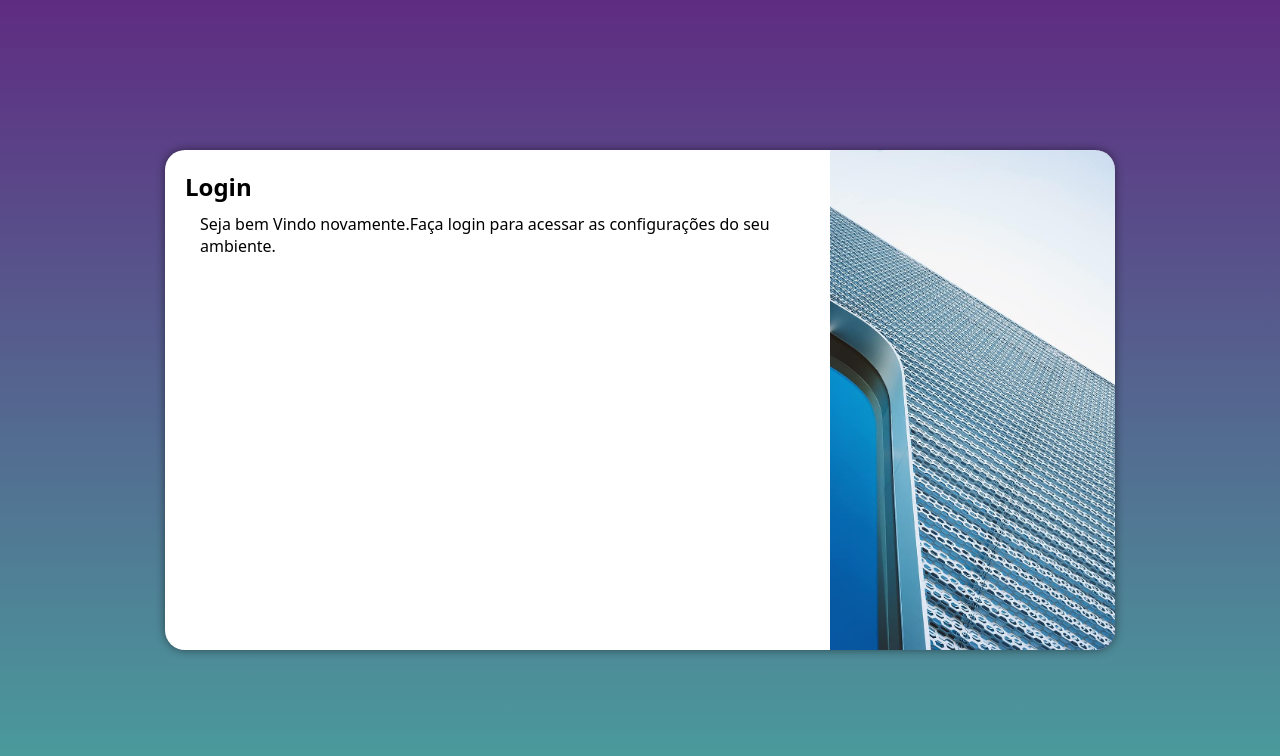
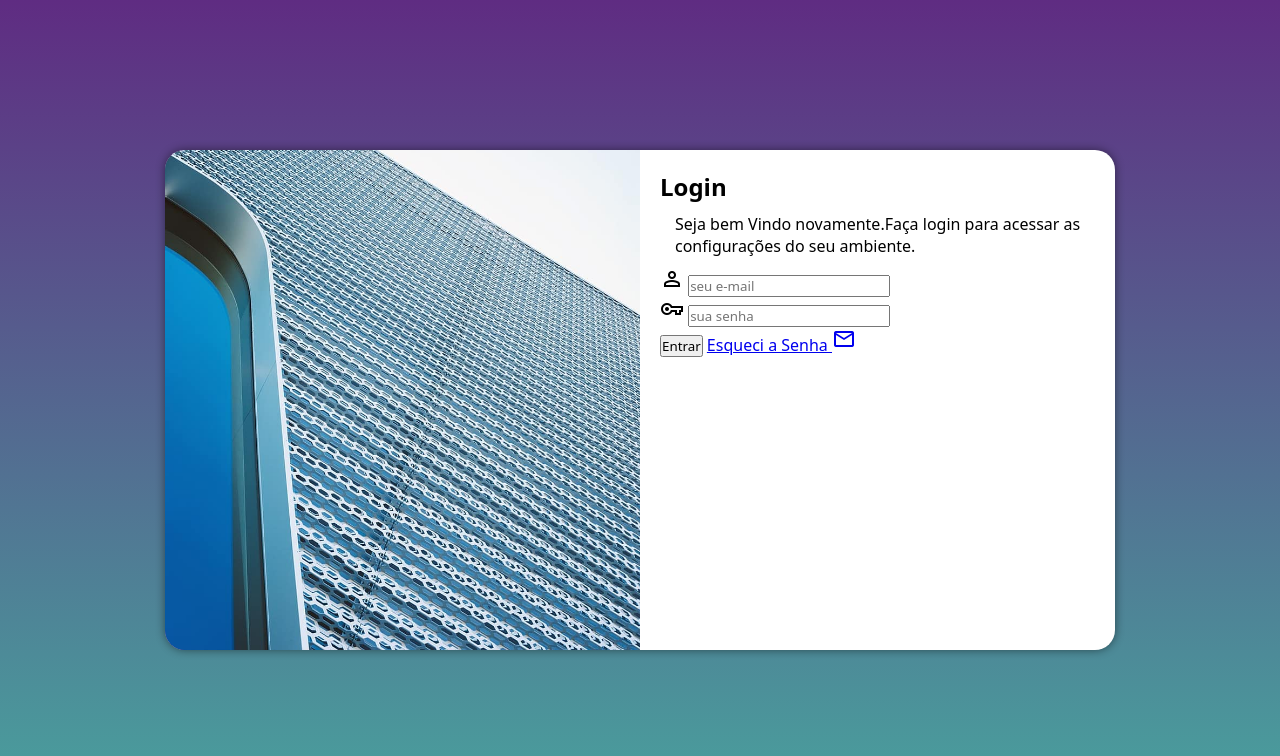
Before and after one commit to RobertoPina123/projeto-login, a plain HTML site: page index.html in a window 1280 px wide. Drawn offline with nearby package versions, Linux system fonts and the light colour scheme.

Commit message:
add formulário

```diff
--- a/estilos/media-query.css
+++ b/estilos/media-query.css
@@ -38,14 +38,15 @@
     }
 
     #imagem {
-        float: right;
-        width: 30%;
+        float: left;
+        width: 50%;
         height: 100%;
 
     }
 
     #formulario {
-        float: left 60%;
+        float: right;
+        width: 50%;
 
 
     }
--- a/index.html
+++ b/index.html
@@ -10,6 +10,8 @@
     <link rel="stylesheet" href="estilos/style.css">
     <!-- link para media queries  -->
     <link rel="stylesheet" href="estilos/media-query.css">
+     <!-- Link do google para icons -->
+     <link rel="stylesheet" href="https://fonts.googleapis.com/css2?family=Material+Symbols+Outlined:opsz,wght,FILL,GRAD@20..48,100..700,0..1,-50..200" />
 </head>
 
 <body>
@@ -21,7 +23,31 @@
             <div id="formulario">
                 <h1>Login</h1>
                 <p>Seja bem Vindo novamente.Faça login para acessar as configurações do seu ambiente. </p>
-                <form action="login.php" method="post"></form>
+
+                <form action="login.php" method="post">
+
+                    <div class="campo">
+
+                        <span class="material-symbols-outlined">Person</span>
+
+                        <input type="email" name="login" id="ilogin" placeholder="seu e-mail" autocomplete="email" required maxlength="30" >
+
+                        <label for="ilogin"><Label></Label></label>
+
+                    </div>
+
+                    <div class="campo">
+
+                        <span class="material-symbols-outlined">vpn_key</span>
+
+                        <input type="password" name="senha" id="isenha" placeholder="sua senha" autocomplete="current-password" required minlength="8" >
+
+                        <label for="isenha"></label>
+                    </div>
+                    <input type="submit" value="Entrar">
+                    <a href="esqueci.html"> Esqueci a Senha <span class="material-symbols-outlined">mail</span></a>
+
+                </form>
             </div>
         </section>
     </main>
```
